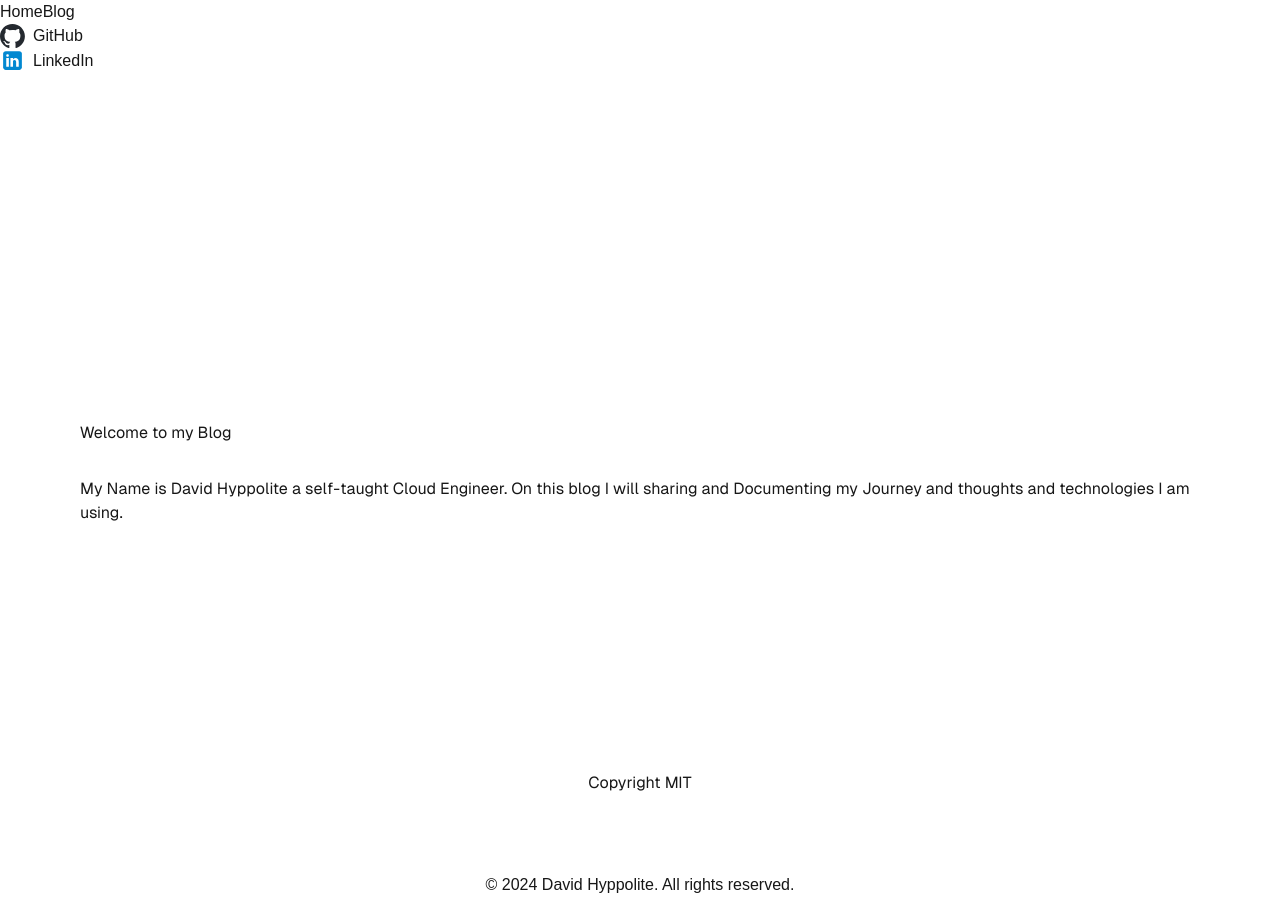
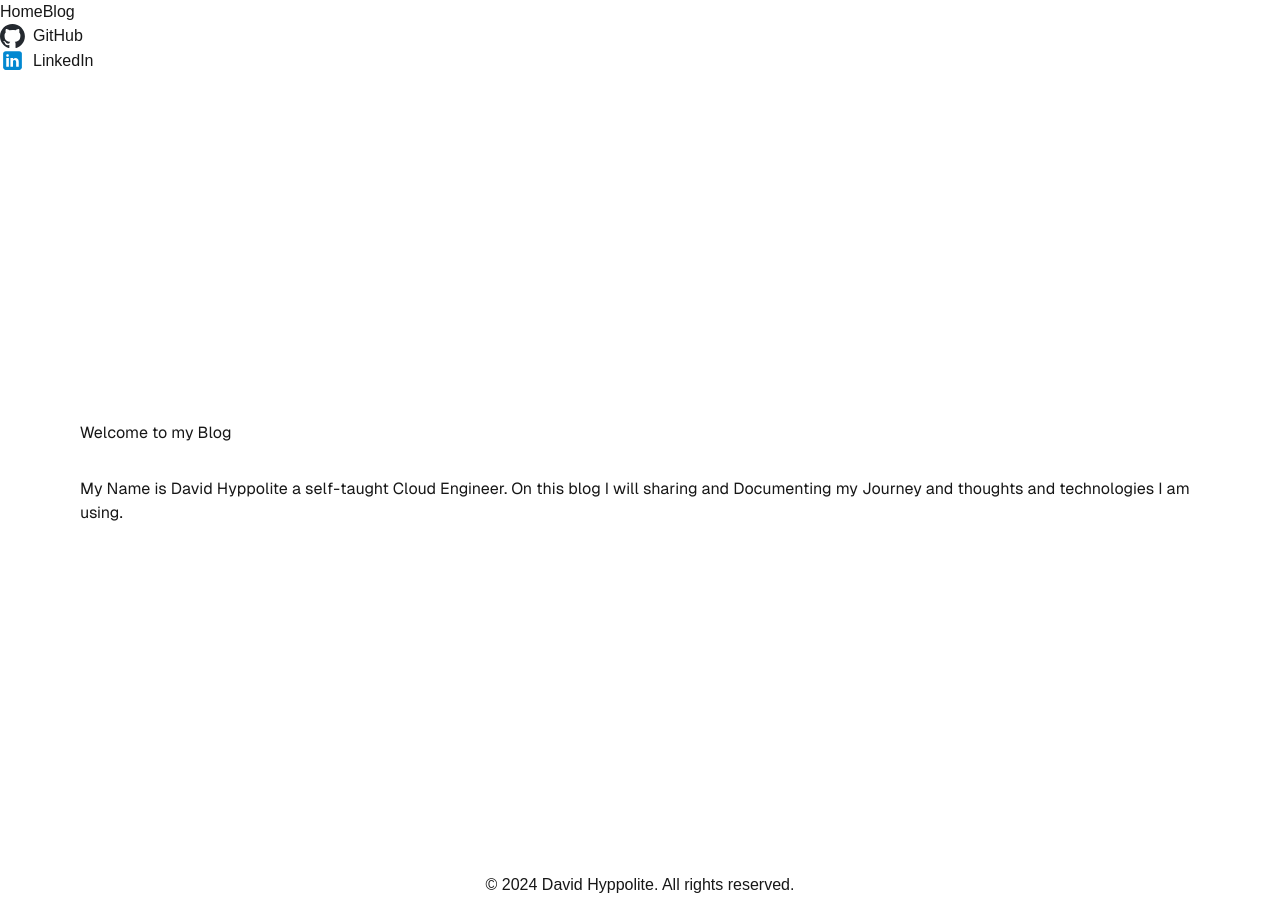
Before and after one commit to dhayv/blogsite, a Next.js app in the folder my-app/: page / in a window 1280 px wide. Built offline with nearby package versions, Linux system fonts and the light colour scheme.

Commit message:
deleted footer copy on page component

```diff
--- a/my-app/app/page.tsx
+++ b/my-app/app/page.tsx
@@ -10,9 +10,6 @@ const Home = (): JSX.Element => {
         <h1>Welcome to my Blog</h1>
         <p>My Name is David Hyppolite a self-taught Cloud Engineer. On this blog I will sharing and Documenting my Journey and thoughts and technologies I am using.</p>
       </main>
-      <footer className="row-start-3 flex gap-6 flex-wrap items-center justify-center">
-        Copyright MIT
-      </footer>
     </div>
   )
 }
```
